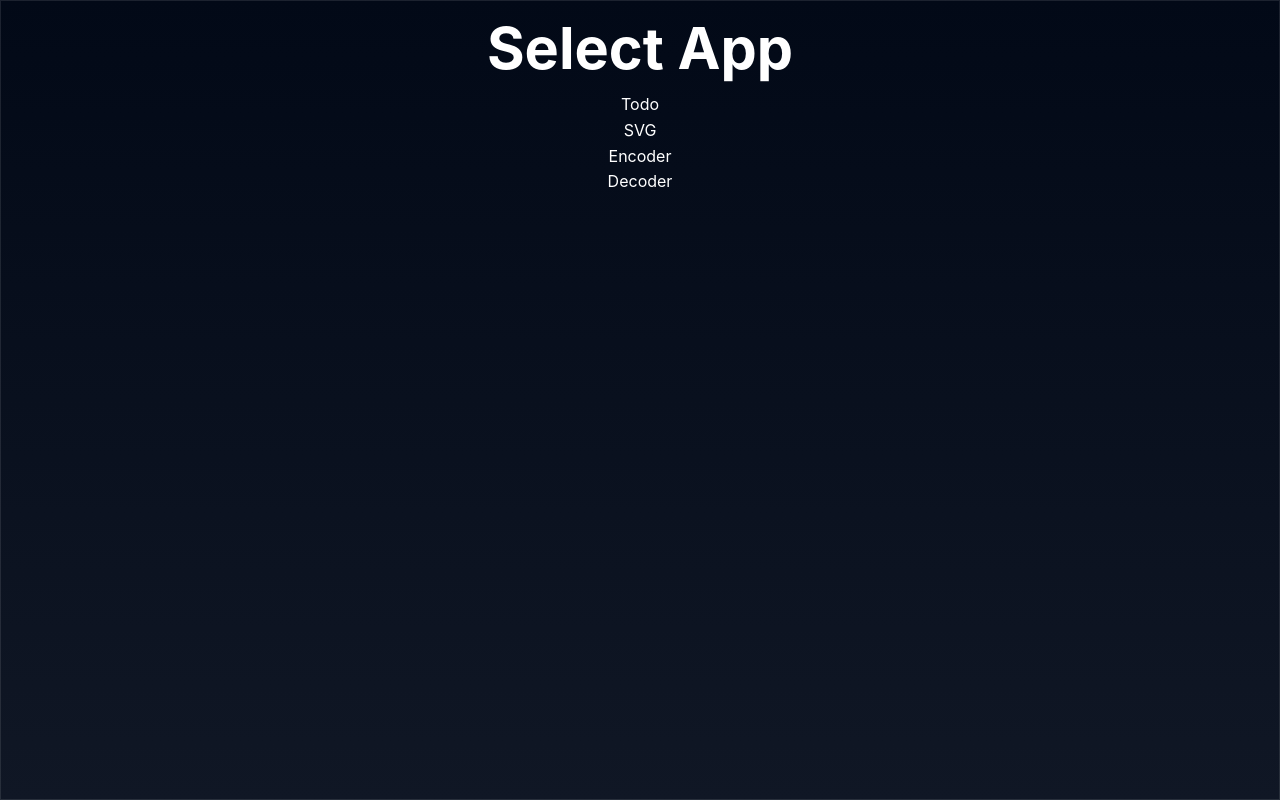
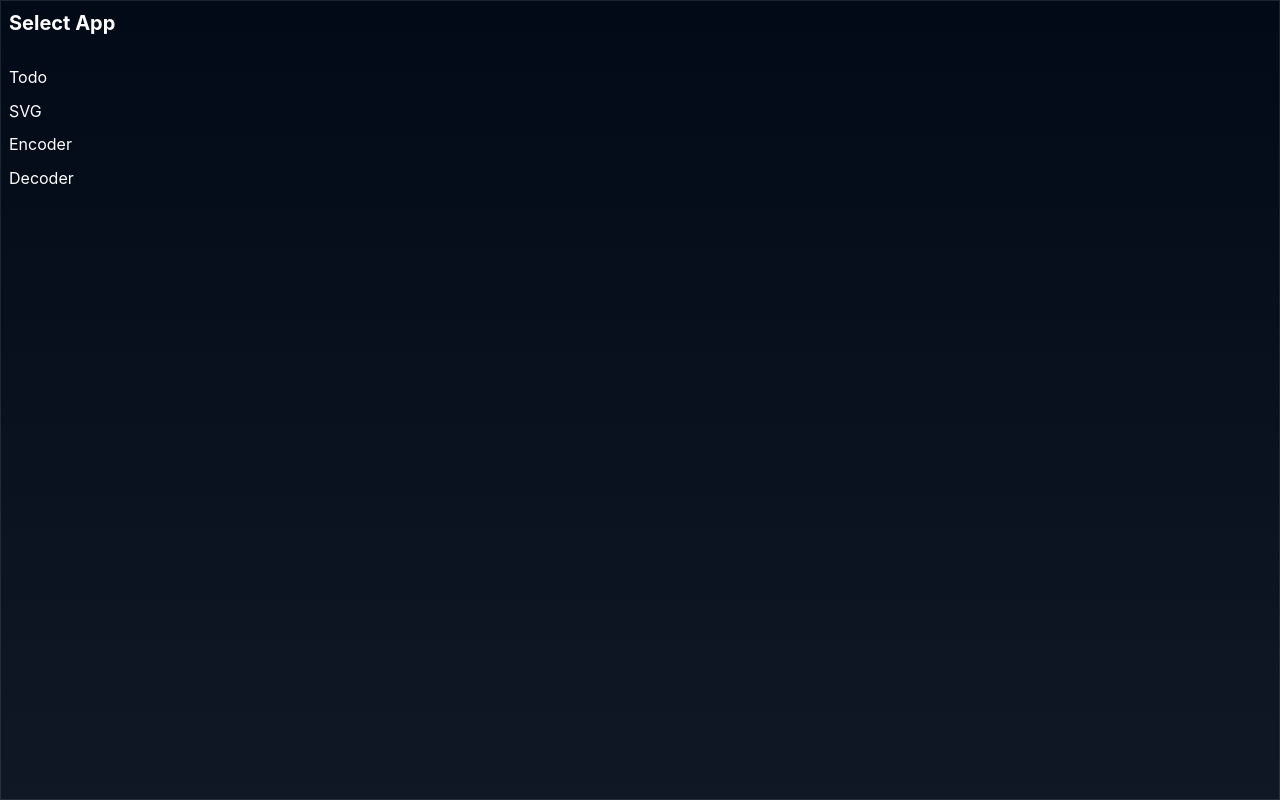
Before and after one commit to wrick17/dashforge, a React app: page / in a window 1280 px wide. Built offline with nearby package versions, Linux system fonts and the light colour scheme; the HTML template or start-up script is replaced by a standard one.

Commit message:
can close

```diff
--- a/src/App.css
+++ b/src/App.css
@@ -18,7 +18,6 @@ body {
 }
 
 .content h1 {
-	font-size: 3.6rem;
 	font-weight: 700;
 }
 
@@ -71,7 +70,6 @@ body {
 	display: flex;
 	flex-direction: column;
 	justify-content: flex-start;
-	padding: 1rem;
 	box-sizing: border-box;
 }
 
--- a/src/components/choose.jsx
+++ b/src/components/choose.jsx
@@ -1,9 +1,17 @@
+import { X } from 'lucide-react';
 import { Selector } from "../modules/selector";
 
 export const Choose = ({ onSelect }) => {
 	return (
 		<div className="choose fixed top-1/2 left-1/2 -translate-x-1/2 -translate-y-1/2 bg-white dark:bg-gray-800 border-1 border-gray-600 rounded-md p-2 z-100">
 			<Selector onSelect={onSelect} />
+			<button
+				type="button"
+				className="text-left px-2 py-2 rounded-md cursor-pointer hover:bg-gray-700 absolute top-1 right-1"
+				onClick={() => onSelect()}
+			>
+				<X />
+			</button>
 		</div>
 	);
 };
--- a/src/components/layout.jsx
+++ b/src/components/layout.jsx
@@ -15,6 +15,10 @@
 	};
 
 	const onSelect = (app, initial) => {
+		if (!app) {
+			setChoose();
+			return;
+		}
 		if (initial) {
 			setLayout([
 				[
--- a/src/modules/selector.jsx
+++ b/src/modules/selector.jsx
@@ -25,19 +25,19 @@ export const Selector = ({ onSelect }) => {
 	}
 
 	return (
-		<div className="selector h-full flex justify-center items-center">
-			<h1 className="mb-4">Select App</h1>
-			<div className="flex flex-col gap-2">
-				<button type="button" onClick={() => handleSelect("todo")}>
+		<div className="selector h-full flex">
+			<h1 className="mb-4 text-xl p-2 text-left">Select App</h1>
+			<div className="flex flex-col w-full min-w-xs">
+				<button type="button" className='text-left px-2 py-2 rounded-md cursor-pointer hover:bg-gray-700' onClick={() => handleSelect("todo")}>
 					Todo
 				</button>
-				<button type="button" onClick={() => handleSelect("svg")}>
+				<button type="button" className='text-left px-2 py-2 rounded-md cursor-pointer hover:bg-gray-700' onClick={() => handleSelect("svg")}>
 					SVG
 				</button>
-				<button type="button" onClick={() => handleSelect("encoder")}>
+				<button type="button" className='text-left px-2 py-2 rounded-md cursor-pointer hover:bg-gray-700' onClick={() => handleSelect("encoder")}>
 					Encoder
 				</button>
-				<button type="button" onClick={() => handleSelect("decoder")}>
+				<button type="button" className='text-left px-2 py-2 rounded-md cursor-pointer hover:bg-gray-700' onClick={() => handleSelect("decoder")}>
 					Decoder
 				</button>
 			</div>
```
